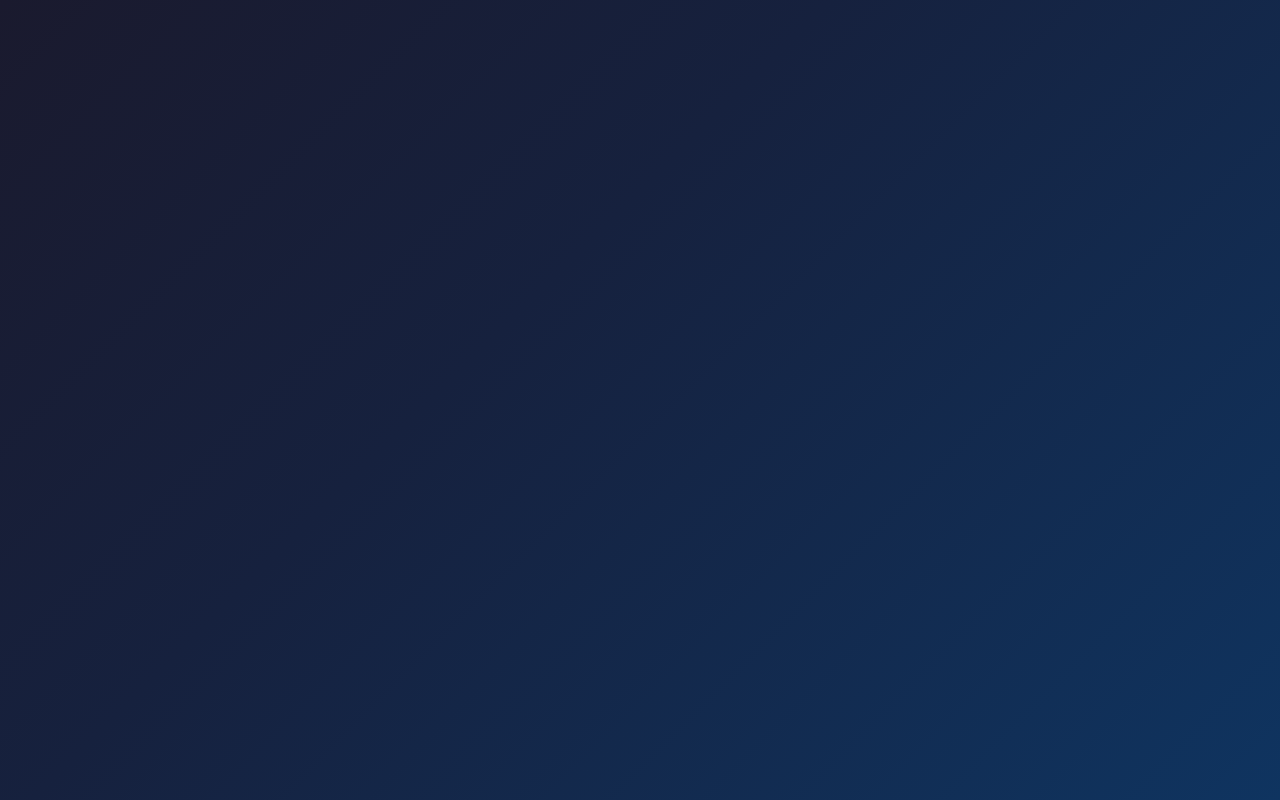
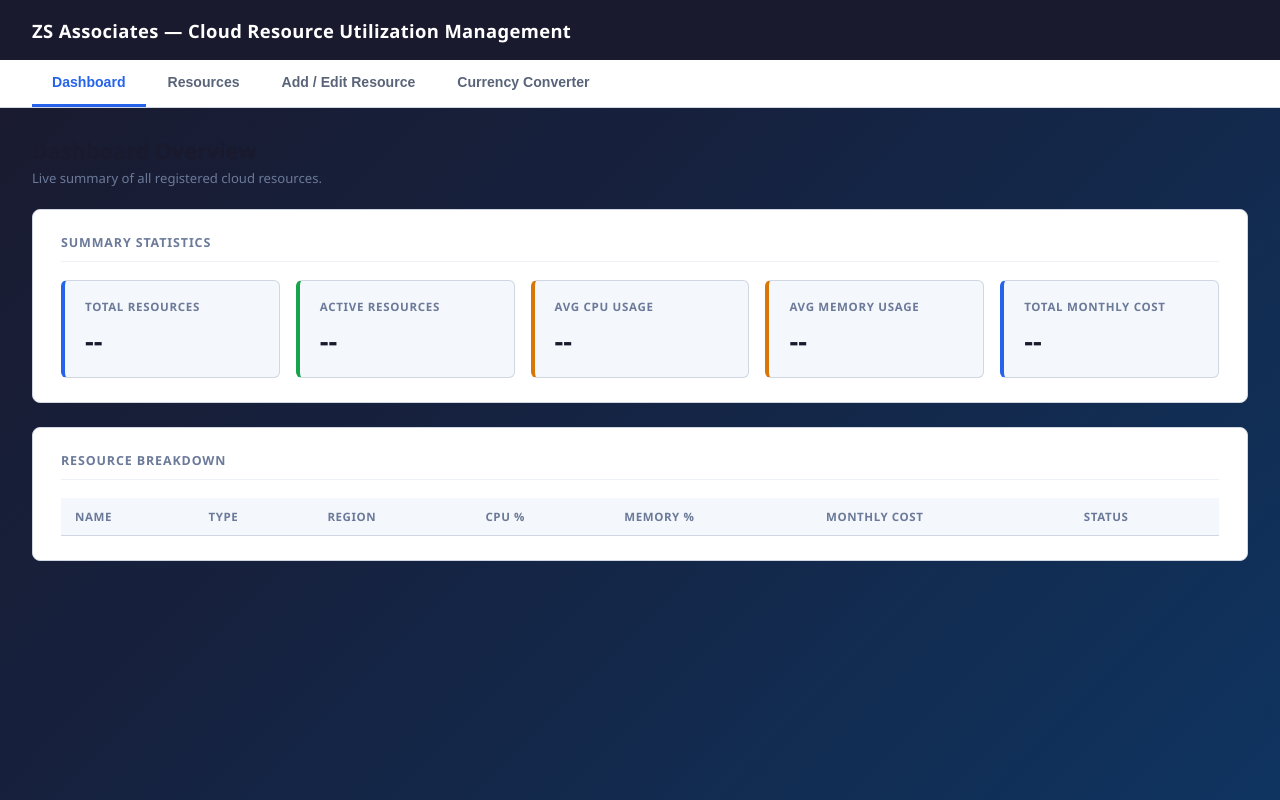
Before and after one commit to MShabade/zs-cloud-resource, a website: page frontend/index.html in a window 1280 px wide. Drawn offline with Linux system fonts and the light colour scheme.

Commit message:
feat: add HTML body - header, nav tabs, dashboard tab with stats and table
HTML semantic elements header nav main: https://www.w3schools.com/html/html5_semantic_elements.asp
HTML table structure thead tbody: https://www.w3schools.com/html/html_tables.asp
CSS tab switching pattern: https://www.w3schools.com/howto/howto_js_tabs.asp

```diff
--- a/frontend/index.html
+++ b/frontend/index.html
@@ -258,3 +258,71 @@
       }
     </style>
   </head>
+  <body>
+
+    <header>
+      <h1>ZS Associates &mdash; Cloud Resource Utilization Management</h1>
+    </header>
+
+    <nav>
+      <button class="active" onclick="showTab('tab-dashboard')">Dashboard</button>
+      <button onclick="showTab('tab-resources')">Resources</button>
+      <button onclick="showTab('tab-add')">Add / Edit Resource</button>
+      <button onclick="showTab('tab-currency')">Currency Converter</button>
+    </nav>
+
+    <main>
+
+      <div id="tab-dashboard" class="tab-panel active">
+        <div class="page-heading">
+          <h2>Dashboard Overview</h2>
+          <p>Live summary of all registered cloud resources.</p>
+        </div>
+
+        <div class="card">
+          <h2>Summary Statistics</h2>
+          <div class="stats-grid">
+            <div class="stat c-blue">
+              <label>Total Resources</label>
+              <p id="stat-total">--</p>
+            </div>
+            <div class="stat c-green">
+              <label>Active Resources</label>
+              <p id="stat-active">--</p>
+            </div>
+            <div class="stat c-orange">
+              <label>Avg CPU Usage</label>
+              <p id="stat-cpu">--</p>
+            </div>
+            <div class="stat c-orange">
+              <label>Avg Memory Usage</label>
+              <p id="stat-memory">--</p>
+            </div>
+            <div class="stat c-blue">
+              <label>Total Monthly Cost</label>
+              <p id="stat-cost">--</p>
+            </div>
+          </div>
+        </div>
+
+        <div class="card">
+          <h2>Resource Breakdown</h2>
+          <div id="dash-msg" class="msg"></div>
+          <div class="table-wrap">
+            <table>
+              <thead>
+                <tr>
+                  <th>Name</th>
+                  <th>Type</th>
+                  <th>Region</th>
+                  <th>CPU %</th>
+                  <th>Memory %</th>
+                  <th>Monthly Cost</th>
+                  <th>Status</th>
+                </tr>
+              </thead>
+              <tbody id="dash-body"></tbody>
+            </table>
+          </div>
+        </div>
+      </div>
```
Also changed, not shown: .tmp_commit_msg.txt.
